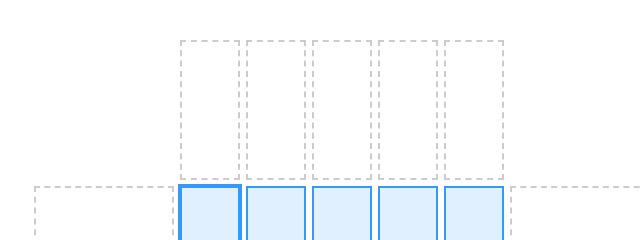
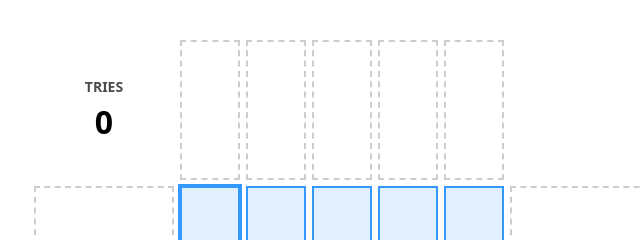
Before and after one commit to bernas670/tangled, a website built with Vite: page index.html in a window 1280 px wide. Shown: the top 240 px of the page, 298-938 px from the left. Built offline with nearby package versions, Linux system fonts and the light colour scheme.

Commit message:
feat: add tries counter

```diff
--- a/public/style.css
+++ b/public/style.css
@@ -62,6 +62,25 @@ body {
   grid-template-columns: 140px repeat(5, 60px) 140px;
   grid-template-rows: 140px repeat(5, 60px) 140px;
   gap: 6px;
+}
+
+.tries-container {
+  display: flex;
+  flex-direction: column;
+  align-items: center;
+  justify-content: center;
+  gap: 4px;
+}
+
+.tries-label {
+  font-size: 14px;
+  font-weight: bold;
+  opacity: 0.7;
+}
+
+.tries-count {
+  font-size: 32px;
+  font-weight: bold;
 }
 
 .knowledge {
@@ -252,6 +271,14 @@ body {
     font-size: 11px;
   }
 
+  .tries-label {
+    font-size: 11px;
+  }
+
+  .tries-count {
+    font-size: 22px;
+  }
+
   #theme-toggle {
     top: 8px;
     right: 8px;
--- a/src/dom.ts
+++ b/src/dom.ts
@@ -2,6 +2,30 @@ import { SIZE } from "./constants";
 
 const board = document.getElementById("board")!;
 const keyboardContainer = document.getElementById("keyboard")!;
+
+// Tries counter in top-left corner
+const createTriesElement = (): HTMLElement => {
+  const container = document.createElement("div");
+  container.className = "tries-container";
+  container.style.gridRow = "1";
+  container.style.gridColumn = "1";
+
+  const label = document.createElement("div");
+  label.className = "tries-label";
+  label.textContent = "TRIES";
+
+  const count = document.createElement("div");
+  count.className = "tries-count";
+  count.textContent = "0";
+
+  container.appendChild(label);
+  container.appendChild(count);
+  board.appendChild(container);
+
+  return count;
+};
+
+export const triesElement = createTriesElement();
 
 const createGridCells = (): HTMLElement[][] => {
   const cells: HTMLElement[][] = [];
--- a/src/game.ts
+++ b/src/game.ts
@@ -101,5 +101,12 @@ export const submitLine = (state: State): SubmitResult => {
     updateCellState(state, cell, row, col);
   });
 
+  // Increment tries for the current line
+  if (mode === Mode.Row) {
+    state.tries.row[cursor.row]++;
+  } else {
+    state.tries.col[cursor.col]++;
+  }
+
   return { success: true };
 };
--- a/src/render.ts
+++ b/src/render.ts
@@ -7,6 +7,7 @@ import {
   colMisplacedElements,
   colAbsentElements,
   keyboardKeys,
+  triesElement,
 } from "./dom";
 
 const renderKnowledgeSet = (
@@ -54,6 +55,13 @@ const renderHighlights = (state: State): void => {
 
 const KEYBOARD_STATE_CLASSES = ["correct", "misplaced-row", "misplaced-col", "absent"];
 
+const renderTries = (state: State): void => {
+  const totalTries =
+    state.tries.row.reduce((sum, t) => sum + t, 0) +
+    state.tries.col.reduce((sum, t) => sum + t, 0);
+  triesElement.textContent = String(totalTries);
+};
+
 const renderKeyboard = (state: State): void => {
   const { mode, cursor } = state;
   const lineIndex = mode === Mode.Row ? cursor.row : cursor.col;
@@ -95,5 +103,6 @@ export const render = (state: State): void => {
   renderKnowledgeSet(rowAbsentElements, state.knowledge.row, "absent", "absent");
   renderKnowledgeSet(colMisplacedElements, state.knowledge.col, "misplaced", "misplaced-col");
   renderKnowledgeSet(colAbsentElements, state.knowledge.col, "absent", "absent");
+  renderTries(state);
   renderKeyboard(state);
 };
--- a/src/state.ts
+++ b/src/state.ts
@@ -16,6 +16,10 @@ export const createInitialState = (): State => ({
     row: Array.from({ length: SIZE }, createEmptyKnowledge),
     col: Array.from({ length: SIZE }, createEmptyKnowledge),
   },
+  tries: {
+    row: Array.from({ length: SIZE }, () => 0),
+    col: Array.from({ length: SIZE }, () => 0),
+  },
 });
 
 export const state: State = createInitialState();
@@ -26,4 +30,5 @@ export const resetState = (s: State): void => {
   s.cursor = fresh.cursor;
   s.grid = fresh.grid;
   s.knowledge = fresh.knowledge;
+  s.tries = fresh.tries;
 };
--- a/src/types.ts
+++ b/src/types.ts
@@ -35,4 +35,8 @@ export type State = {
     row: LineKnowledge[];
     col: LineKnowledge[];
   };
+  tries: {
+    row: number[];
+    col: number[];
+  };
 };
```
Also changed, not shown: README.md.
